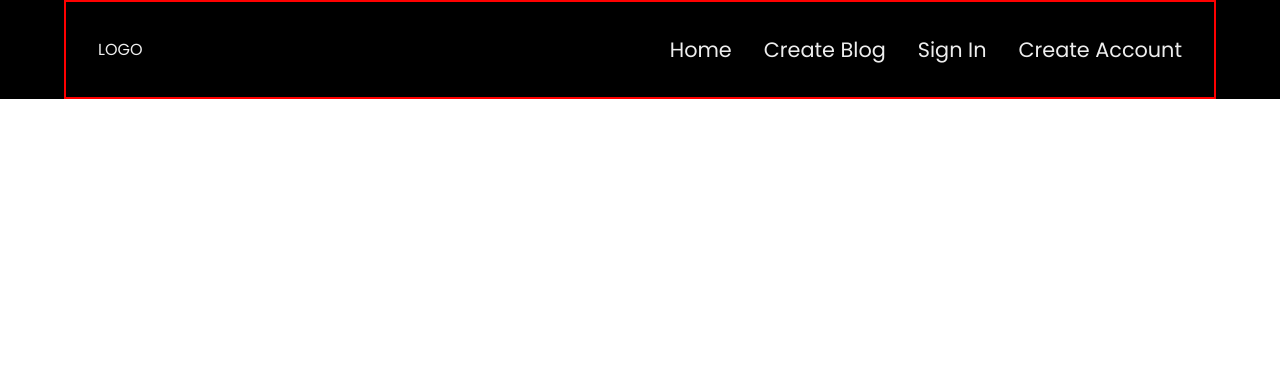
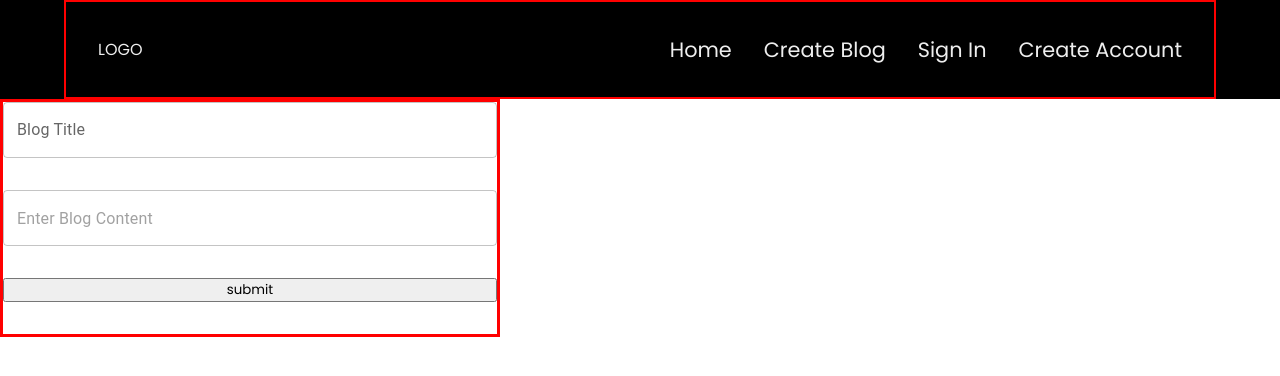
Before and after one commit to asad-bashi/BlogCity-Client, a React (Create React App) app: page / in a window 1280 px wide. Shown: the top 376 px of the page. Built offline with nearby package versions, Linux system fonts and the light colour scheme.

Commit message:
basic blog form created, able to send title and content to backend

```diff
--- a/package.json
+++ b/package.json
@@ -9,6 +9,7 @@
     "@testing-library/jest-dom": "^5.16.4",
     "@testing-library/react": "^13.3.0",
     "@testing-library/user-event": "^13.5.0",
+    "axios": "^0.27.2",
     "react": "^18.2.0",
     "react-dom": "^18.2.0",
     "react-router-dom": "^6.3.0",
--- a/src/App.js
+++ b/src/App.js
@@ -1,8 +1,10 @@
+
 import Home from "./pages/Home";
 function App() {
   return (
     <>
       <Home />
+
     </>
   );
 }
--- /dev/null
+++ b/src/components/BlogForm.jsx
@@ -0,0 +1,53 @@
+import { useState } from "react";
+import axios from "axios";
+import { TextField } from "@mui/material";
+import styled from "styled-components";
+
+const Form = styled.form`
+  display: flex;
+  flex-direction: column;
+  border: 3px solid red;
+  width: 500px;
+  row-gap: 2rem;
+`;
+
+function BlogForm() {
+  const [title, setTitle] = useState("");
+  const [content, setContent] = useState("");
+  const [helperText, setHelperText] = useState("");
+  async function submitBlog(e) {
+    e.preventDefault();
+    if (title && content) {
+      console.log("request sent");
+      const { data } = await axios.post("http://localhost:5000/api/blogs", {
+        title,
+        content,
+      });
+      setHelperText(data);
+    } else {
+      setHelperText("Invalid Blog Combination");
+    }
+  }
+
+  return (
+    <Form onSubmit={(e) => submitBlog(e)}>
+      <TextField
+        onChange={(e) => setTitle(e.target.value)}
+        value={title}
+        id="title"
+        label="Blog Title"
+      />
+      <TextField
+        onChange={(e) => setContent(e.target.value)}
+        value={content}
+        placeholder="Enter Blog Content"
+        multiline
+        maxRows={5}
+      />
+      <button>submit</button>
+      <p>{helperText}</p>
+    </Form>
+  );
+}
+
+export default BlogForm;
--- a/src/components/NavBar.jsx
+++ b/src/components/NavBar.jsx
@@ -9,6 +9,11 @@ const Container = styled.div`
   border: 2px solid red;
   color: #eeeeee;
   padding: 2rem;
+`;
+
+const Header = styled.header`
+  width: 100vw;
+  background-color: black;
 `;
 
 const ItemList = styled.ul`
@@ -26,7 +31,7 @@ const ListItem = styled.li`
 
 function NavBar() {
   return (
-    <header style={{ width: "100vw", backgroundColor: "black" }}>
+    <Header>
       <Container>
         <p>LOGO</p>
         <ItemList>
@@ -36,7 +41,7 @@ function NavBar() {
           <ListItem>Create Account</ListItem>
         </ItemList>
       </Container>
-    </header>
+    </Header>
   );
 }
 
--- a/src/pages/Home.jsx
+++ b/src/pages/Home.jsx
@@ -1,4 +1,5 @@
 import styled from "styled-components";
+import BlogForm from "../components/BlogForm";
 import NavBar from "../components/NavBar";
 
 const PageContainer = styled.div`
@@ -12,6 +13,7 @@ function Home() {
   return (
     <PageContainer>
       <NavBar />
+      <BlogForm />
     </PageContainer>
   );
 }
```
Also changed, not shown: src/components/AccountForm.jsx (added), 1 other file (tests, documents, lock files or other folders).
